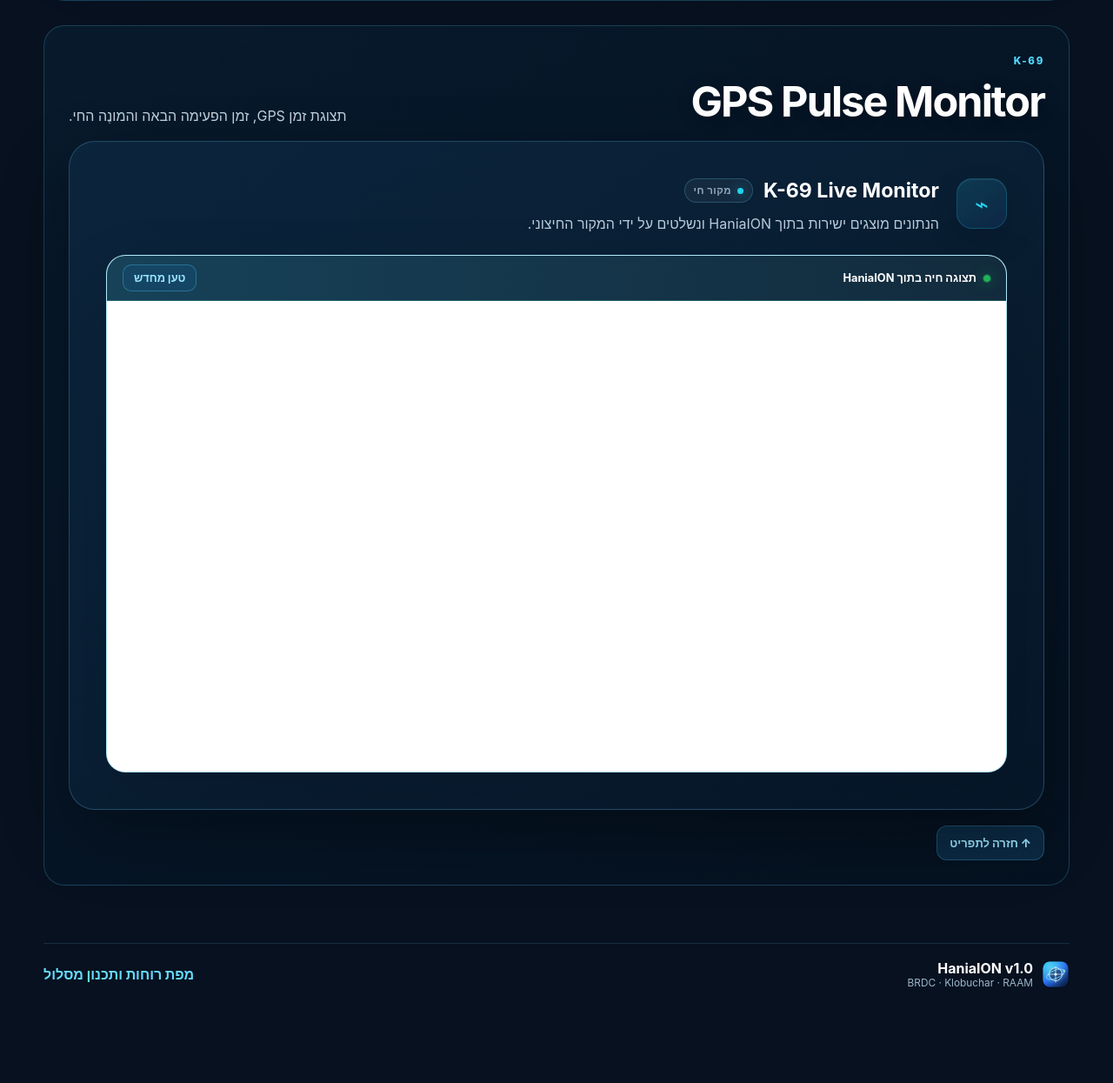
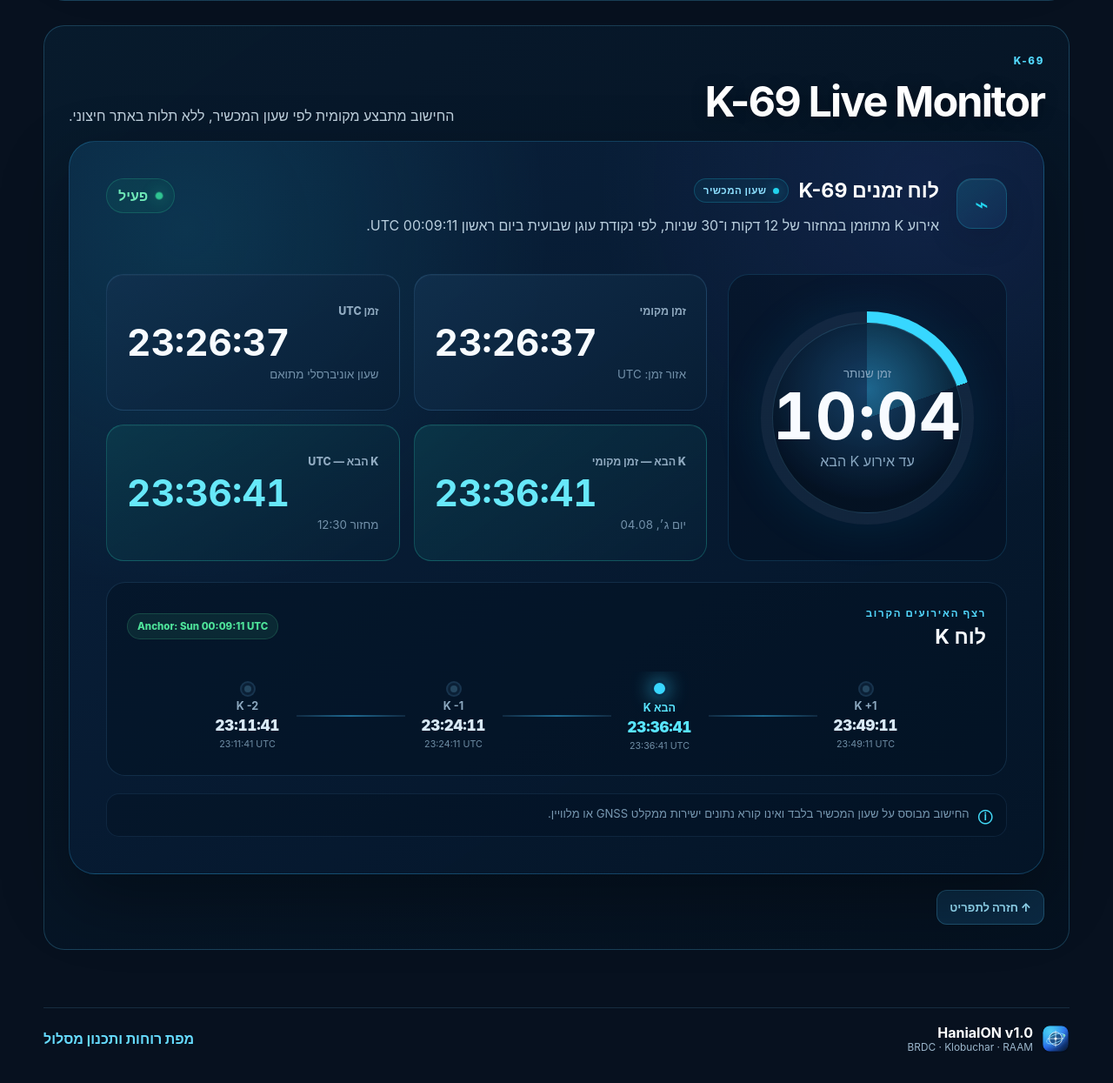
Before and after one commit to l2005l/HaniaION, a FastAPI app: page / in a window 1280 px wide. Shown: the part 2797-4042 px from the top of the page at 87% size. Before the commit the page ends 3932 px from the top, so only its background shows below. Run offline with FastAPI, Linux system fonts and the light colour scheme; data that the repository does not hold is empty; some libraries are stand-ins or nearby versions.

Commit message:
Add files via upload

```diff
--- a/static/app.js
+++ b/static/app.js
@@ -887,36 +887,87 @@ checkHealth();
 setInterval(checkHealth, 60000);
 
 
-function initializeK69Embed() {
-  const frame = byId("k69Frame");
-  const loading = byId("k69Loading");
-  const fallback = byId("k69Fallback");
-  const reload = byId("reloadK69Button");
-  if (!frame) return;
 
-  let timer;
-  const startLoading = () => {
-    loading?.classList.remove("hidden");
-    fallback?.classList.add("hidden");
-    clearTimeout(timer);
-    timer = setTimeout(() => {
-      loading?.classList.add("hidden");
-      fallback?.classList.remove("hidden");
-    }, 15000);
-  };
+const K69_INTERVAL_MS = 12.5 * 60 * 1000;
+const K69_ANCHOR_UTC = {hour: 0, minute: 9, second: 11};
 
-  frame.addEventListener("load", () => {
-    clearTimeout(timer);
-    loading?.classList.add("hidden");
-    fallback?.classList.add("hidden");
-  });
-
-  reload?.addEventListener("click", () => {
-    startLoading();
-    frame.src = `/k69-embed?refresh=${Date.now()}`;
-  });
-
-  startLoading();
+function getK69WeeklyAnchorUtc(currentTime) {
+  const dayOfWeekUtc = currentTime.getUTCDay();
+  return new Date(Date.UTC(
+    currentTime.getUTCFullYear(),
+    currentTime.getUTCMonth(),
+    currentTime.getUTCDate() - dayOfWeekUtc,
+    K69_ANCHOR_UTC.hour,
+    K69_ANCHOR_UTC.minute,
+    K69_ANCHOR_UTC.second,
+    0
+  ));
 }
 
-document.addEventListener("DOMContentLoaded", initializeK69Embed);
+function calculateNextK69(currentTime) {
+  const weeklyAnchor = getK69WeeklyAnchorUtc(currentTime);
+  const elapsed = currentTime.getTime() - weeklyAnchor.getTime();
+  const inInterval = ((elapsed % K69_INTERVAL_MS) + K69_INTERVAL_MS) % K69_INTERVAL_MS;
+  const toleranceMs = 20;
+  const remaining = inInterval <= toleranceMs ? 0 : K69_INTERVAL_MS - inInterval;
+  return {next: new Date(currentTime.getTime() + remaining), remaining, weeklyAnchor};
+}
+
+function padK69(value) { return String(value).padStart(2, "0"); }
+function formatK69Local(date) { return `${padK69(date.getHours())}:${padK69(date.getMinutes())}:${padK69(date.getSeconds())}`; }
+function formatK69Utc(date) { return `${padK69(date.getUTCHours())}:${padK69(date.getUTCMinutes())}:${padK69(date.getUTCSeconds())}`; }
+function formatK69Countdown(milliseconds) {
+  const seconds = Math.ceil(Math.max(0, milliseconds) / 1000);
+  return `${padK69(Math.floor(seconds / 60))}:${padK69(seconds % 60)}`;
+}
+
+function renderK69Timeline(nextTime) {
+  const timeline = byId("k69Timeline");
+  if (!timeline) return;
+  const items = [-2, -1, 0, 1].map((offset, index) => {
+    const eventTime = new Date(nextTime.getTime() + offset * K69_INTERVAL_MS);
+    const isNext = offset === 0;
+    const label = isNext ? "K הבא" : offset < 0 ? `K ${offset}` : "K +1";
+    return `<div class="k69-timeline-item ${isNext ? "is-next" : ""}">
+      <span class="k69-timeline-dot"></span>
+      <strong>${label}</strong>
+      <time>${formatK69Local(eventTime)}</time>
+      <small>${formatK69Utc(eventTime)} UTC</small>
+    </div>${index < 3 ? '<span class="k69-timeline-line"></span>' : ''}`;
+  }).join("");
+  timeline.innerHTML = items;
+}
+
+function updateK69Monitor() {
+  const localTime = byId("k69LocalTime");
+  if (!localTime) return;
+  const now = new Date();
+  const {next, remaining} = calculateNextK69(now);
+  const progress = Math.max(0, Math.min(1, 1 - (remaining / K69_INTERVAL_MS)));
+  const ring = byId("k69ProgressRing");
+
+  localTime.textContent = formatK69Local(now);
+  byId("k69UtcTime").textContent = formatK69Utc(now);
+  byId("k69NextLocal").textContent = formatK69Local(next);
+  byId("k69NextUtc").textContent = formatK69Utc(next);
+  byId("k69Countdown").textContent = formatK69Countdown(remaining);
+  byId("k69TimeZone").textContent = `אזור זמן: ${Intl.DateTimeFormat().resolvedOptions().timeZone || "לא ידוע"}`;
+  byId("k69NextDate").textContent = new Intl.DateTimeFormat("he-IL", {weekday:"short", day:"2-digit", month:"2-digit"}).format(next);
+  ring?.style.setProperty("--k69-progress", `${progress * 360}deg`);
+  ring?.classList.toggle("k69-warning", remaining <= 5 * 60 * 1000 && remaining > 60 * 1000);
+  ring?.classList.toggle("k69-critical", remaining <= 60 * 1000);
+
+  const marker = `${next.getTime()}`;
+  if (ring?.dataset.nextMarker !== marker) {
+    ring.dataset.nextMarker = marker;
+    renderK69Timeline(next);
+  }
+}
+
+function initializeK69Monitor() {
+  if (!byId("k69LocalTime")) return;
+  updateK69Monitor();
+  window.setInterval(updateK69Monitor, 100);
+}
+
+document.addEventListener("DOMContentLoaded", initializeK69Monitor);
--- a/static/index.html
+++ b/static/index.html
@@ -122,10 +122,34 @@
     </section>
 
     <section id="gps-pulse" class="pulse-section reveal">
-      <div class="section-heading focused-heading"><div><span class="section-kicker">K-69</span><h2>GPS Pulse Monitor</h2></div><p>תצוגת זמן GPS, זמן הפעימה הבאה והמונֶה החי.</p></div>
-      <article class="card pulse-card pulse-card-embedded">
-        <div class="pulse-card-copy"><div class="pulse-icon">⌁</div><div><div class="pulse-title-row"><h3>K-69 Live Monitor</h3><span class="external-badge"><span></span> מקור חי</span></div><p>הנתונים מוצגים ישירות בתוך HaniaION ונשלטים על ידי המקור החיצוני.</p></div></div>
-        <div class="pulse-frame-shell"><div class="pulse-frame-toolbar"><div class="pulse-frame-status"><span></span> תצוגה חיה בתוך HaniaION</div><button id="reloadK69Button" class="pulse-reload-button" type="button">טען מחדש</button></div><div id="k69Loading" class="k69-loading">טוען את נתוני K-69…</div><iframe id="k69Frame" class="pulse-frame" src="/k69-embed" title="K-69 GPS pulse live monitor" loading="eager" scrolling="yes"></iframe><div id="k69Fallback" class="pulse-fallback hidden">לא ניתן לטעון כרגע את תצוגת K-69. לחץ על „טען מחדש”.</div></div>
+      <div class="section-heading focused-heading"><div><span class="section-kicker">K-69</span><h2>K-69 Live Monitor</h2></div><p>החישוב מתבצע מקומית לפי שעון המכשיר, ללא תלות באתר חיצוני.</p></div>
+      <article class="card k69-monitor-card">
+        <div class="k69-monitor-head">
+          <div class="pulse-card-copy"><div class="pulse-icon">⌁</div><div><div class="pulse-title-row"><h3>לוח זמנים K-69</h3><span class="external-badge k69-device-badge"><span></span> שעון המכשיר</span></div><p>אירוע K מתוזמן במחזור של 12 דקות ו־30 שניות, לפי נקודת עוגן שבועית ביום ראשון 00:09:11 UTC.</p></div></div>
+          <div class="k69-live-state"><span></span><strong>פעיל</strong></div>
+        </div>
+
+        <div class="k69-dashboard">
+          <div class="k69-countdown-wrap">
+            <div id="k69ProgressRing" class="k69-progress-ring" style="--k69-progress:0deg">
+              <div class="k69-ring-inner"><small>זמן שנותר</small><strong id="k69Countdown">--:--</strong><span>עד אירוע K הבא</span></div>
+            </div>
+          </div>
+
+          <div class="k69-time-grid">
+            <div class="k69-time-card"><span>זמן מקומי</span><strong id="k69LocalTime">--:--:--</strong><small id="k69TimeZone">אזור זמן: —</small></div>
+            <div class="k69-time-card"><span>זמן UTC</span><strong id="k69UtcTime">--:--:--</strong><small>שעון אוניברסלי מתואם</small></div>
+            <div class="k69-time-card k69-next-card"><span>K הבא — זמן מקומי</span><strong id="k69NextLocal">--:--:--</strong><small id="k69NextDate">—</small></div>
+            <div class="k69-time-card k69-next-card"><span>K הבא — UTC</span><strong id="k69NextUtc">--:--:--</strong><small>מחזור 12:30</small></div>
+          </div>
+        </div>
+
+        <div class="k69-timeline-card">
+          <div class="k69-timeline-head"><div><span class="card-label">רצף האירועים הקרוב</span><h3>לוח K</h3></div><span class="result-badge">Anchor: Sun 00:09:11 UTC</span></div>
+          <div id="k69Timeline" class="k69-timeline" aria-live="polite"></div>
+        </div>
+
+        <div class="k69-footnote"><span>ⓘ</span><p>החישוב מבוסס על שעון המכשיר בלבד ואינו קורא נתונים ישירות ממקלט GNSS או מלוויין.</p></div>
       </article>
       <div class="section-return"><a href="#quick-menu">↑ חזרה לתפריט</a></div>
     </section>
@@ -142,6 +166,6 @@
   </div>
   <button id="floatingTopButton" class="floating-top-button" type="button" aria-label="חזרה לראש העמוד" title="חזרה לראש העמוד">↑</button>
   <div id="toast" class="toast" role="status" aria-live="polite"></div>
-  <script src="/static/app.js?v=44" defer></script>
+  <script src="/static/app.js?v=45" defer></script>
 </body>
 </html>
--- a/static/service-worker.js
+++ b/static/service-worker.js
@@ -1,5 +1,5 @@
-const CACHE_NAME = "haniaion-mission-v44";
-const APP_SHELL = ["/", "/wind", "/static/style.css?v=44", "/static/app.js?v=44", "/static/wind.css?v=44", "/static/wind.js?v=44", "/static/icons/icon.svg", "/manifest.webmanifest"];
+const CACHE_NAME = "haniaion-mission-v45";
+const APP_SHELL = ["/", "/wind", "/static/style.css?v=45", "/static/app.js?v=45", "/static/wind.css?v=45", "/static/wind.js?v=45", "/static/icons/icon.svg", "/manifest.webmanifest"];
 
 self.addEventListener("install", event => {
   event.waitUntil(caches.open(CACHE_NAME).then(cache => cache.addAll(APP_SHELL)));
--- a/static/style.css
+++ b/static/style.css
@@ -1115,3 +1115,65 @@ html[data-theme="light"] .install-modal-close { color:#fff !important; backgroun
 @media (max-width:650px) {
   .floating-top-button { bottom:max(142px, calc(env(safe-area-inset-bottom) + 128px)) !important; }
 }
+
+
+/* v1.0.4 — native K-69 schedule monitor */
+.k69-monitor-card {
+  padding: clamp(22px, 4vw, 42px);
+  background:
+    radial-gradient(circle at 12% 12%, rgba(34,211,238,.12), transparent 34%),
+    radial-gradient(circle at 88% 6%, rgba(99,102,241,.10), transparent 30%),
+    linear-gradient(145deg, rgba(10,34,61,.96), rgba(4,21,40,.98));
+  border-color: rgba(56,189,248,.24);
+  overflow: hidden;
+}
+.k69-monitor-head { display:flex; align-items:flex-start; justify-content:space-between; gap:24px; margin-bottom:30px; }
+.k69-device-badge { color:#8ddfff; background:rgba(14,116,144,.12); border-color:rgba(34,211,238,.22); }
+.k69-live-state { display:inline-flex; align-items:center; gap:9px; padding:9px 13px; border:1px solid rgba(52,211,153,.22); border-radius:999px; color:#6ee7b7; background:rgba(16,185,129,.08); white-space:nowrap; }
+.k69-live-state span { width:8px; height:8px; border-radius:50%; background:#34d399; box-shadow:0 0 16px rgba(52,211,153,.75); animation:pulse-live-dot 1.8s ease-in-out infinite; }
+.k69-dashboard { display:grid; grid-template-columns:minmax(250px,.72fr) minmax(0,1.55fr); gap:24px; align-items:stretch; }
+.k69-countdown-wrap { display:grid; place-items:center; min-height:330px; border:1px solid rgba(56,189,248,.17); border-radius:24px; background:rgba(4,18,35,.55); }
+.k69-progress-ring { --k69-progress:0deg; width:min(245px,76vw); aspect-ratio:1; display:grid; place-items:center; border-radius:50%; background:conic-gradient(#37d7ff var(--k69-progress), rgba(65,101,137,.22) 0); box-shadow:0 0 56px rgba(14,165,233,.12); position:relative; transition:background .25s linear; }
+.k69-progress-ring::before { content:""; position:absolute; inset:13px; border-radius:50%; background:radial-gradient(circle at 50% 35%, rgba(23,70,111,.78), rgba(4,18,35,.98) 72%); border:1px solid rgba(125,211,252,.17); }
+.k69-ring-inner { position:relative; z-index:1; text-align:center; display:grid; gap:5px; }
+.k69-ring-inner small,.k69-ring-inner span { color:#88a7c1; }
+.k69-ring-inner strong { direction:ltr; color:#f8fbff; font-size:clamp(2.65rem,7vw,4.6rem); line-height:1; font-variant-numeric:tabular-nums; letter-spacing:.02em; }
+.k69-progress-ring.k69-warning { background:conic-gradient(#fbbf24 var(--k69-progress), rgba(65,101,137,.22) 0); }
+.k69-progress-ring.k69-critical { background:conic-gradient(#fb7185 var(--k69-progress), rgba(65,101,137,.22) 0); animation:k69-critical-pulse 1.2s ease-in-out infinite; }
+.k69-time-grid { display:grid; grid-template-columns:repeat(2,minmax(0,1fr)); gap:16px; }
+.k69-time-card { padding:23px; min-height:134px; display:flex; flex-direction:column; justify-content:center; border:1px solid rgba(77,144,194,.22); border-radius:20px; background:linear-gradient(145deg,rgba(18,49,79,.82),rgba(8,30,53,.86)); box-shadow:inset 0 1px 0 rgba(255,255,255,.035); }
+.k69-time-card span { color:#91abc1; font-size:.78rem; font-weight:800; }
+.k69-time-card strong { direction:ltr; margin:8px 0 6px; color:#f7fbff; font-size:clamp(1.75rem,4vw,2.65rem); line-height:1; font-variant-numeric:tabular-nums; }
+.k69-time-card small { color:#7391aa; }
+.k69-next-card { border-color:rgba(45,212,191,.26); background:linear-gradient(145deg,rgba(12,65,81,.62),rgba(8,30,53,.9)); }
+.k69-next-card strong { color:#67e8f9; }
+.k69-timeline-card { margin-top:24px; padding:23px; border:1px solid rgba(77,144,194,.2); border-radius:22px; background:rgba(4,18,35,.48); }
+.k69-timeline-head { display:flex; align-items:center; justify-content:space-between; gap:16px; margin-bottom:26px; }
+.k69-timeline-head h3 { margin:5px 0 0; }
+.k69-timeline { direction:ltr; display:flex; align-items:center; justify-content:center; overflow-x:auto; padding:10px 2px 4px; }
+.k69-timeline-item { min-width:112px; display:grid; justify-items:center; gap:5px; color:#8ca8bf; }
+.k69-timeline-dot { width:14px; height:14px; border-radius:50%; background:#24465f; border:3px solid #0b2036; box-shadow:0 0 0 2px rgba(83,145,190,.25); }
+.k69-timeline-item strong { font-size:.79rem; }
+.k69-timeline-item time { font-size:1.05rem; color:#d8e8f4; font-weight:900; font-variant-numeric:tabular-nums; }
+.k69-timeline-item small { color:#6f8da5; font-size:.67rem; }
+.k69-timeline-item.is-next .k69-timeline-dot { width:19px; height:19px; background:#38d7ff; border-color:#09324c; box-shadow:0 0 22px rgba(56,215,255,.75); }
+.k69-timeline-item.is-next strong,.k69-timeline-item.is-next time { color:#59e5ff; }
+.k69-timeline-line { height:2px; min-width:44px; flex:1; max-width:125px; background:linear-gradient(90deg,rgba(63,119,160,.22),rgba(56,189,248,.5),rgba(63,119,160,.22)); }
+.k69-footnote { display:flex; align-items:flex-start; gap:10px; margin-top:20px; padding:14px 16px; border-radius:15px; color:#7898b1; background:rgba(4,18,35,.42); border:1px solid rgba(77,144,194,.14); }
+.k69-footnote span { color:#42d8f5; font-weight:900; }
+.k69-footnote p { margin:0; font-size:.82rem; }
+@keyframes k69-critical-pulse { 50% { filter:drop-shadow(0 0 18px rgba(251,113,133,.42)); } }
+@media (max-width:860px) {
+  .k69-monitor-head { flex-direction:column; }
+  .k69-dashboard { grid-template-columns:1fr; }
+  .k69-countdown-wrap { min-height:290px; }
+}
+@media (max-width:580px) {
+  .k69-monitor-card { padding:17px; }
+  .k69-time-grid { grid-template-columns:1fr; }
+  .k69-time-card { min-height:115px; padding:19px; }
+  .k69-timeline-head { align-items:flex-start; flex-direction:column; }
+  .k69-timeline { justify-content:flex-start; }
+  .k69-timeline-line { min-width:28px; }
+  .k69-timeline-item { min-width:96px; }
+}
```
